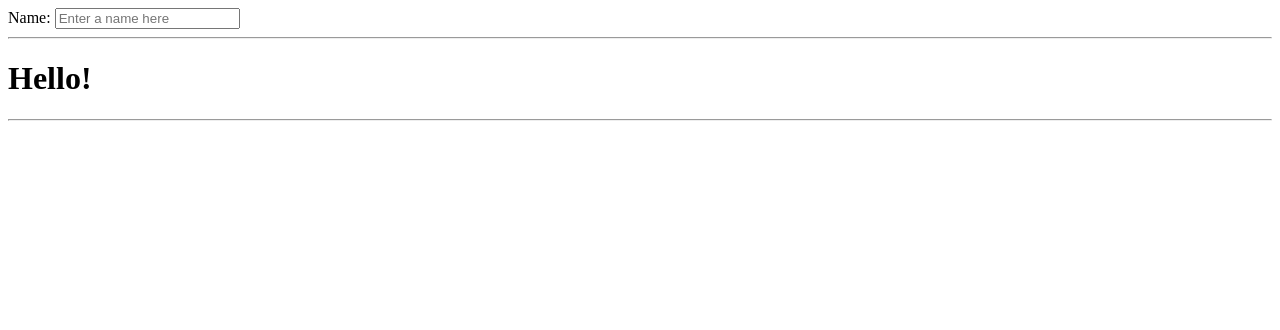
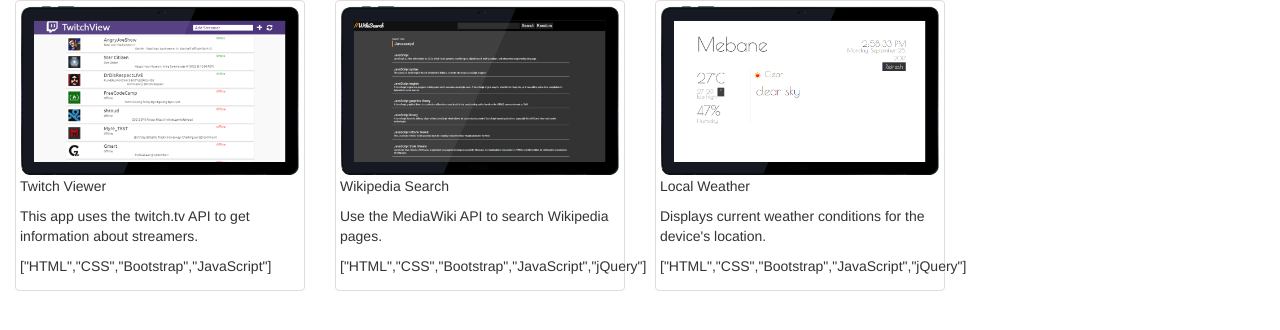
Before and after one commit to SourceHorse/angularproject, a plain HTML site: page index.html in a window 1280 px wide. Drawn offline with nearby package versions, Linux system fonts and the light colour scheme.

Commit message:
Updated MainController.js with project information.

```diff
--- a/index.html
+++ b/index.html
@@ -1,18 +1,49 @@
-<!doctype html>
-<html ng-app>
+<!DOCTYPE html>
+<html>
 <head>
+  <!--Properties for thumbnail preview-->
+  <meta property="og:url"                content="URL" />
+  <meta property="og:type"               content="website" />
+  <meta property="og:title"              content="title" />
+  <meta property="og:description"        content="description" />
+  <meta property="og:image"              content="imageURL" />
+  <!--other meta tags-->
+  <meta id="meta" name="viewport"
+  content="width=device-width, initial-scale=1.0" />
+  <meta charset="UTF-8">
+  <!--title-->
+  <title>Basic AngularJS Tutorial</title>
   <script src="https://ajax.googleapis.com/ajax/libs/angularjs/1.6.2/angular.min.js"></script>
+  <!--Stylesheets-->
+  <link href="https://fonts.googleapis.com/css?family=Jura|Roboto|Roboto+Condensed" rel="stylesheet">
+  <link rel='stylesheet prefetch' href='https://cdnjs.cloudflare.com/ajax/libs/twitter-bootstrap/3.3.7/css/bootstrap.min.css'>
+  <link rel='stylesheet prefetch' href='https://maxcdn.bootstrapcdn.com/font-awesome/4.7.0/css/font-awesome.min.css'>
+  <!--Link to local CSS file-->
+  <!-- <link rel="stylesheet" href="css/style.css"> -->
 </head>
-  <body>
-    <div>
-      <label>Name:</label>
-      <input type="text" ng-model="yourName" placeholder="Enter a name here">
-      <hr>
-      <h1>Hello! {{ yourName }}</h1>
-      <hr>
-      <div>
-        <app-info info="twitchview"></app-info>
+<body ng-app="portfolioApp">
+  <div class="main" ng-controller="MainController">
+    <div ng-repeat="project in projects" class="col-md-3">
+  <div class="thumbnail">
+    <img src="{{ project.image }}">
+    <p class="title">{{ project.title }}</p>
+    <p class="description">{{ project.description }}</p>
+    <p class="languages">{{ project.languages }}</p>
   </div>
 </div>
+  </div>
+
+
+
+  <!--Script CDNs-->
+  <script src='https://cdnjs.cloudflare.com/ajax/libs/jquery/3.2.1/jquery.min.js'></script>
+  <script src='https://cdnjs.cloudflare.com/ajax/libs/twitter-bootstrap/3.3.7/js/bootstrap.min.js'></script>
+  <!--Main JavaScript file-->
+  <!-- <script  src="js/index.js"></script> -->
+  <!-- Modules -->
+  <script src="js/app.js"></script>
+
+  <!-- Controllers -->
+  <script src="js/controllers/MainController.js"></script>
 </body>
 </html>
--- a/js/app.js
+++ b/js/app.js
@@ -1 +1 @@
-var app = angular.module('PortfolioApp', []);
+var app = angular.module("portfolioApp", []);
--- a/js/controllers/MainController.js
+++ b/js/controllers/MainController.js
@@ -1,16 +1,24 @@
 app.controller('MainController', ['$scope', function($scope) {
-  $scope.twitchview = {
-    icon: 'img/Tablet_Twitch.png',
-    title: 'Twitch Viewer'
-  };
-
-  $scope.wikisearch = {
-    icon: 'img/Tablet_Wiki.png',
-    title: 'Wikipedia Search'
-  };
-
-  $scope.weather = {
-    icon: 'img/Tablet_Weather.png',
-    title: 'Local Weather'
-  };
+  $scope.title = 'Top Sellers in Books';
+  $scope.promo = 'The most popular books this month.';
+  $scope.projects = [
+  {
+    image: 'img/Tablet_Twitch.png',
+    title: 'Twitch Viewer',
+    description: 'This app uses the twitch.tv API to get information about streamers.',
+    languages: ['HTML', 'CSS', 'Bootstrap', 'JavaScript']
+  },
+  {
+    image: 'img/Tablet_Wiki.png',
+    title: 'Wikipedia Search',
+    description: 'Use the MediaWiki API to search Wikipedia pages.',
+    languages: ['HTML', 'CSS', 'Bootstrap', 'JavaScript', 'jQuery']
+  },
+  {
+    image: 'img/Tablet_Weather.png',
+    title: 'Local Weather',
+    description: 'Displays current weather conditions for the device\'s location.',
+    languages: ['HTML', 'CSS', 'Bootstrap', 'JavaScript', 'jQuery']
+  }
+];
 }]);
```
Also changed, not shown: js/directives/portitem.html (deleted, +0 -2 lines), js/directives/portitem.js (deleted, +0 -9 lines), js/directives/portfolioProjects.html (added), js/directives/portfolioProjects.js (added), tutorial_link.txt (added). Lines whose indentation alone changed are shown as unchanged.
